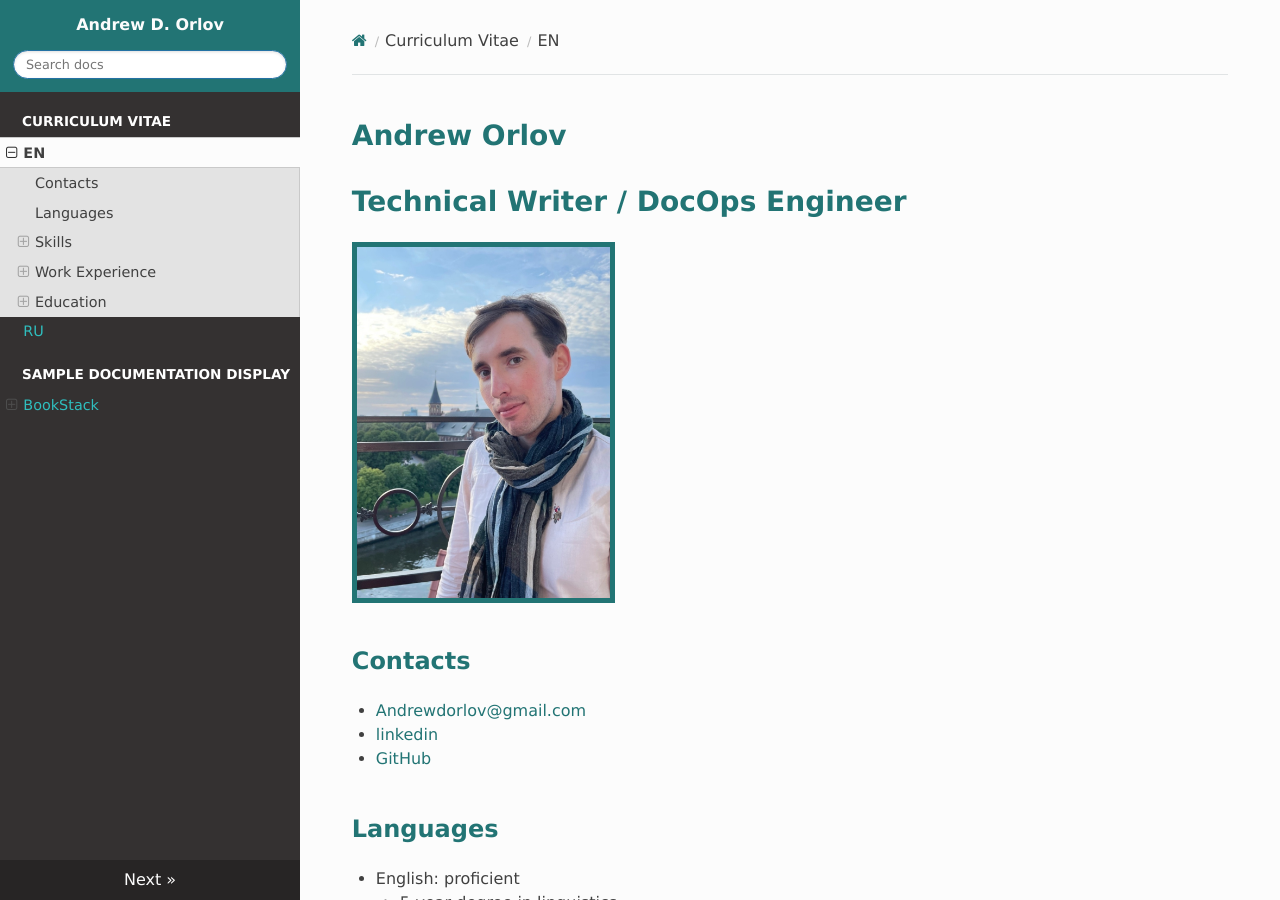
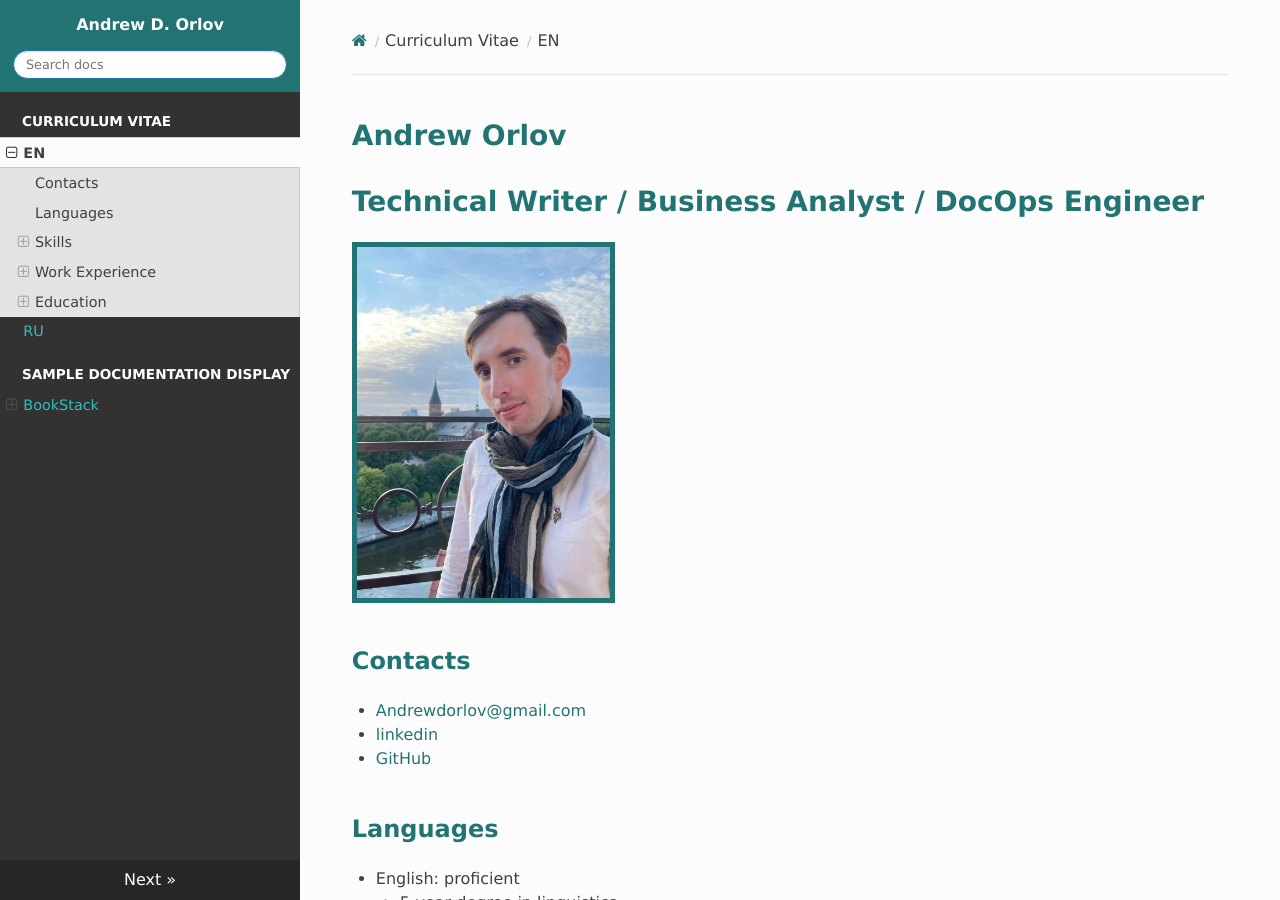
Before and after one commit to AndrewDOrlov/andrewdorlov.github.io, an MkDocs documentation site: the page built from docs/index.md, in a window 1280 px wide and 900 px high. Built offline with MkDocs 1.6.1, drawn with Linux system fonts in a browser that asks for light colours; nearby versions of some CDN libraries.

Commit message:
updated headers in cv

```diff
--- a/docs/index.md
+++ b/docs/index.md
@@ -1,4 +1,4 @@
-# Andrew Orlov<br><br>Technical Writer / DocOps Engineer
+# Andrew Orlov<br><br>Technical Writer / Business Analyst / DocOps Engineer
 
 ![Profile](images/cv/profile.jpg){:.img-mn}
 
```
Also changed, not shown: docs/CVRU.md (+1 -1 lines).
